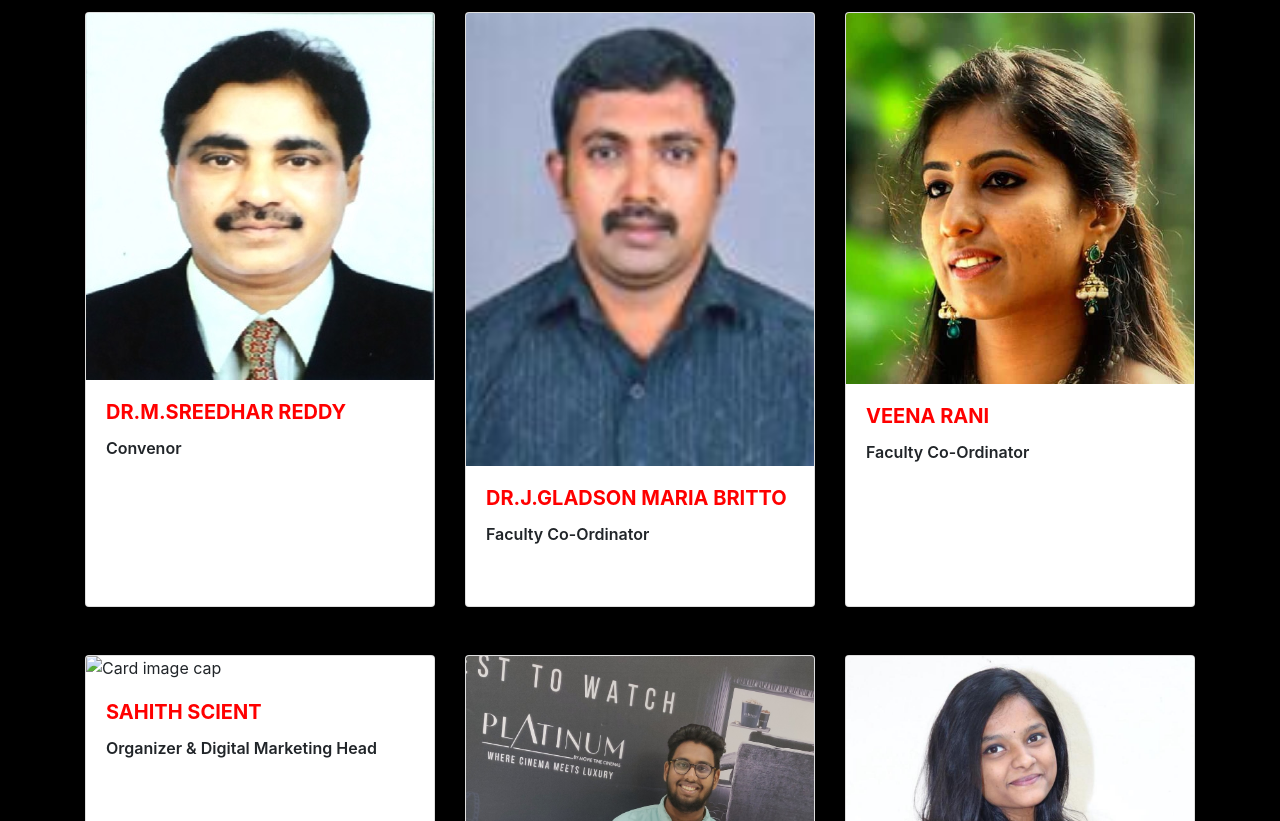
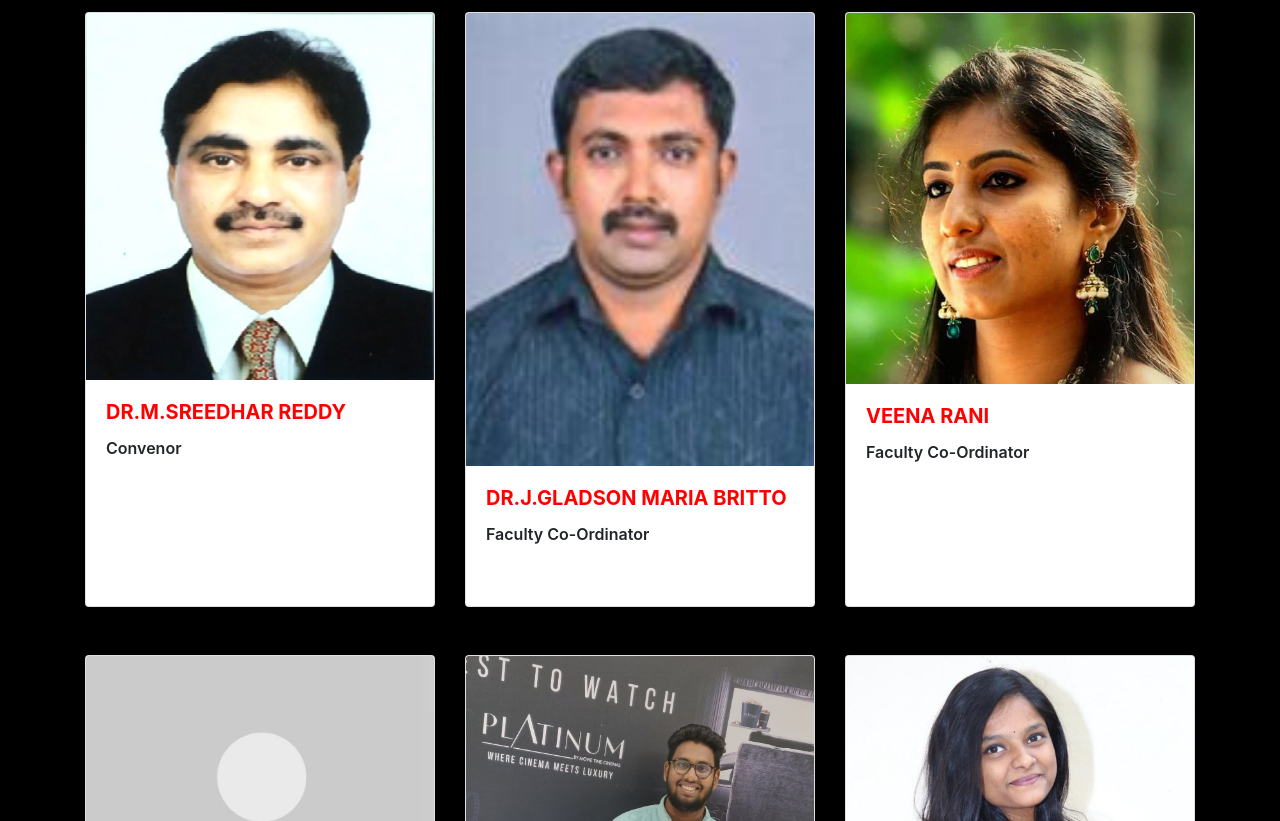
Before and after one commit to SahithScient/tedxmrce, a plain HTML site: page team.html in a window 1280 px wide. Shown: the part 131-952 px from the top of the page. Drawn offline with nearby package versions, Linux system fonts and the light colour scheme.

Commit message:
Update team.html

```diff
--- a/team.html
+++ b/team.html
@@ -161,7 +161,7 @@
       <div class="card-deck">
 
       <div class="card">
-                 <img class="card-img-top" src="timg\unknown.jpg" alt="Card image cap">
+                 <img class="card-img-top" src="timg\unknow.jpg" alt="Card image cap">
                  <div class="card-body">
                    <h5 class="card-title">Sahith Scient</h5>
                    <p class="card-text">Organizer & Digital Marketing Head</p></div>
```
